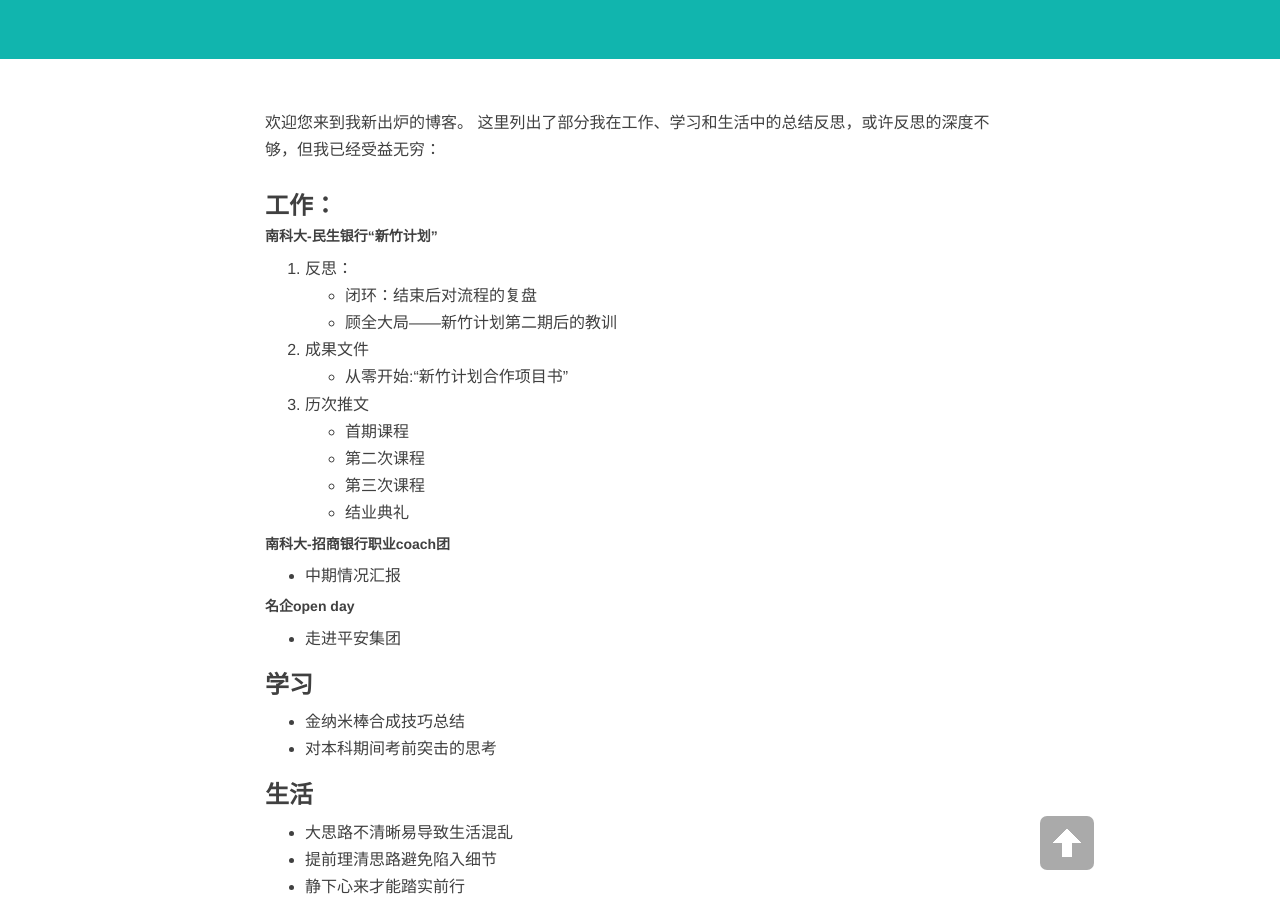
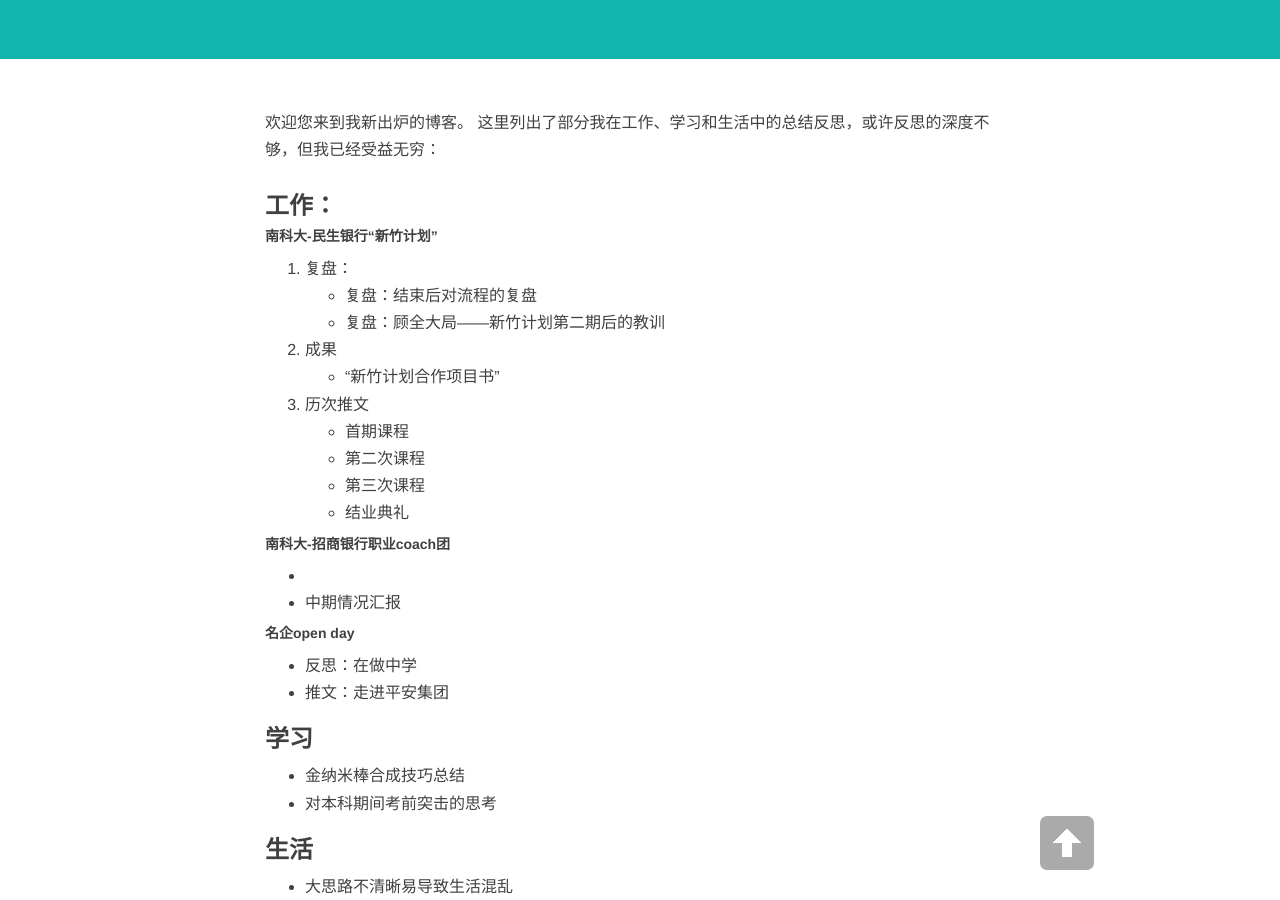
Before and after one commit to creatletter/Dalio, a Jekyll site: the page built from index.md, in a window 1280 px wide and 900 px high, scrolled down 347 px. Built offline with Jekyll 4.4.1, drawn with Linux system fonts in a browser that asks for light colours; nearby versions of some CDN libraries; our own code applies the rules of GitHub Pages for plain Markdown files; the list of posts is cut into pages by our own code.

Commit message:
Update index.md

```diff
--- a/index.md
+++ b/index.md
@@ -5,11 +5,11 @@
 
 ### 工作：
 ##### 南科大-民生银行“新竹计划”
-1. 反思：
- - [闭环：结束后对流程的复盘](https://creatletter.github.io/Dalio/blog/2018/11/24/%E6%96%B0%E7%AB%B9%E8%AE%A1%E5%88%92%E6%B5%81%E7%A8%8B%E5%A4%8D%E7%9B%98/)
- - [顾全大局——新竹计划第二期后的教训](https://creatletter.github.io/Dalio/%E5%B7%A5%E4%BD%9C%E5%A4%8D%E7%9B%98/2018/11/27/%E9%A1%BE%E5%85%A8%E5%A4%A7%E5%B1%80-%E6%96%B0%E7%AB%B9%E8%AE%A1%E5%88%92%E7%AC%AC%E4%BA%8C%E6%9C%9F%E8%AF%BE%E7%A8%8B%E5%A4%8D%E7%9B%98/)
-2. 成果文件
- - [从零开始:“新竹计划合作项目书”](https://creatletter.github.io/Dalio/%E5%B7%A5%E4%BD%9C%E5%A4%8D%E7%9B%98/2018/11/24/%E9%A1%B9%E7%9B%AE%E8%AE%A1%E5%88%92%E4%B9%A6/)
+1. 复盘：
+ - [复盘：结束后对流程的复盘](https://creatletter.github.io/Dalio/blog/2018/11/24/%E6%96%B0%E7%AB%B9%E8%AE%A1%E5%88%92%E6%B5%81%E7%A8%8B%E5%A4%8D%E7%9B%98/)
+ - [复盘：顾全大局——新竹计划第二期后的教训](https://creatletter.github.io/Dalio/%E5%B7%A5%E4%BD%9C%E5%A4%8D%E7%9B%98/2018/11/27/%E9%A1%BE%E5%85%A8%E5%A4%A7%E5%B1%80-%E6%96%B0%E7%AB%B9%E8%AE%A1%E5%88%92%E7%AC%AC%E4%BA%8C%E6%9C%9F%E8%AF%BE%E7%A8%8B%E5%A4%8D%E7%9B%98/)
+2. 成果
+ - [“新竹计划合作项目书”](https://creatletter.github.io/Dalio/%E5%B7%A5%E4%BD%9C%E5%A4%8D%E7%9B%98/2018/11/24/%E9%A1%B9%E7%9B%AE%E8%AE%A1%E5%88%92%E4%B9%A6/)
 3. 历次推文
   - [首期课程](https://mp.weixin.qq.com/s?__biz=MzIxMDI3MDgyMA==&mid=2247485419&idx=2&sn=c7fb4348ea5bc100f44af4ecc4efb012&chksm=976668e0a011e1f614ee08569b8bebee91e07fa19535683a7785395576846731133c30c8d7c8&mpshare=1&scene=1&srcid=12212C5u642mjcwaohnpsBwr#rd)
   - [第二次课程](https://mp.weixin.qq.com/s__biz=MzIxMDI3MDgyMA==&mid=2247485430&idx=1&sn=b97e18cebea9f5e6b7aa9c16350bcfb7&chksm=976668fda011e1eb769d6881d7adf62121c8b6f296cbcc224a32c88dca9fbe8ef395851ff13e&mpshare=1&scene=1&srcid=12211XmHgAGwxGax738ppTtt#rd)
@@ -17,11 +17,12 @@
   - [结业典礼](https://mp.weixin.qq.com/s?__biz=MzIxMDI3MDgyMA==&mid=2247485467&idx=1&sn=7670b9210f8eab76c60b4b5b95dd9da5&chksm=97666710a011ee067a485164a9e49533719f2a22aa8f3f615cce8c5c95d59efc33b7591d7687&mpshare=1&scene=1&srcid=1221bkKyctIgHdSHMFAE0JGd#rd)
 
 ##### 南科大-招商银行职业coach团
-
+ -
  - [中期情况汇报](https://creatletter.github.io/Dalio/%E5%B7%A5%E4%BD%9C%E5%A4%8D%E7%9B%98/2019/06/25/%E6%8B%9B%E8%A1%8C%E6%83%85%E5%86%B5%E6%B1%87%E6%8A%A5/接)
 
 ##### 名企open day
- - [走进平安集团](https://mp.weixin.qq.com/s?__biz=MzIxMDI3MDgyMA==&mid=2247485463&idx=1&sn=114617961c71dc764263257c4b5fea02&chksm=9766671ca011ee0a93a6b9239cca32f8c1541e966f7f25c964ab833966e3b17f2e432aeefa8c&mpshare=1&scene=1&srcid=12216TbHQSs3bpuwYF2430MS#rd)
+ - [反思：在做中学](https://creatletter.github.io/Dalio/%E5%B7%A5%E4%BD%9C%E5%A4%8D%E7%9B%98/2018/12/14/%E5%9C%A8%E5%81%9A%E4%B8%AD%E5%AD%A6-%E4%B8%80%E5%88%87%E7%BB%93%E6%9D%9F%E5%90%8E/)
+ - [推文：走进平安集团](https://mp.weixin.qq.com/s?__biz=MzIxMDI3MDgyMA==&mid=2247485463&idx=1&sn=114617961c71dc764263257c4b5fea02&chksm=9766671ca011ee0a93a6b9239cca32f8c1541e966f7f25c964ab833966e3b17f2e432aeefa8c&mpshare=1&scene=1&srcid=12216TbHQSs3bpuwYF2430MS#rd)
 
 ### 学习
  - [金纳米棒合成技巧总结](https://creatletter.github.io/Dalio/%E5%AD%A6%E4%B9%A0%E5%A4%8D%E7%9B%98/2019/06/21/%E5%90%88%E6%88%90%E9%87%91%E7%BA%B3%E7%B1%B3%E6%A3%92%E7%9A%84%E6%B3%A8%E6%84%8F%E4%BA%8B%E9%A1%B9/)
```
